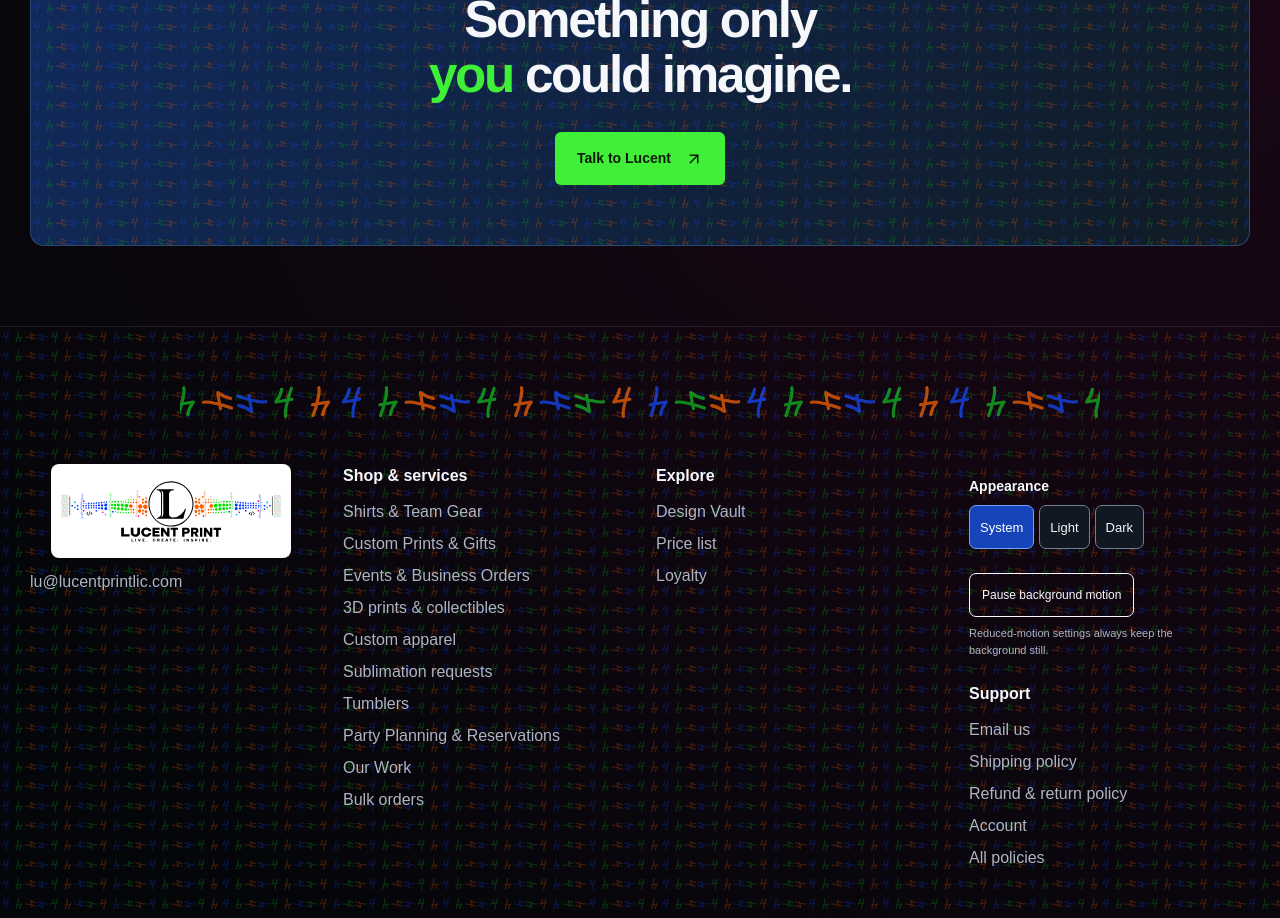
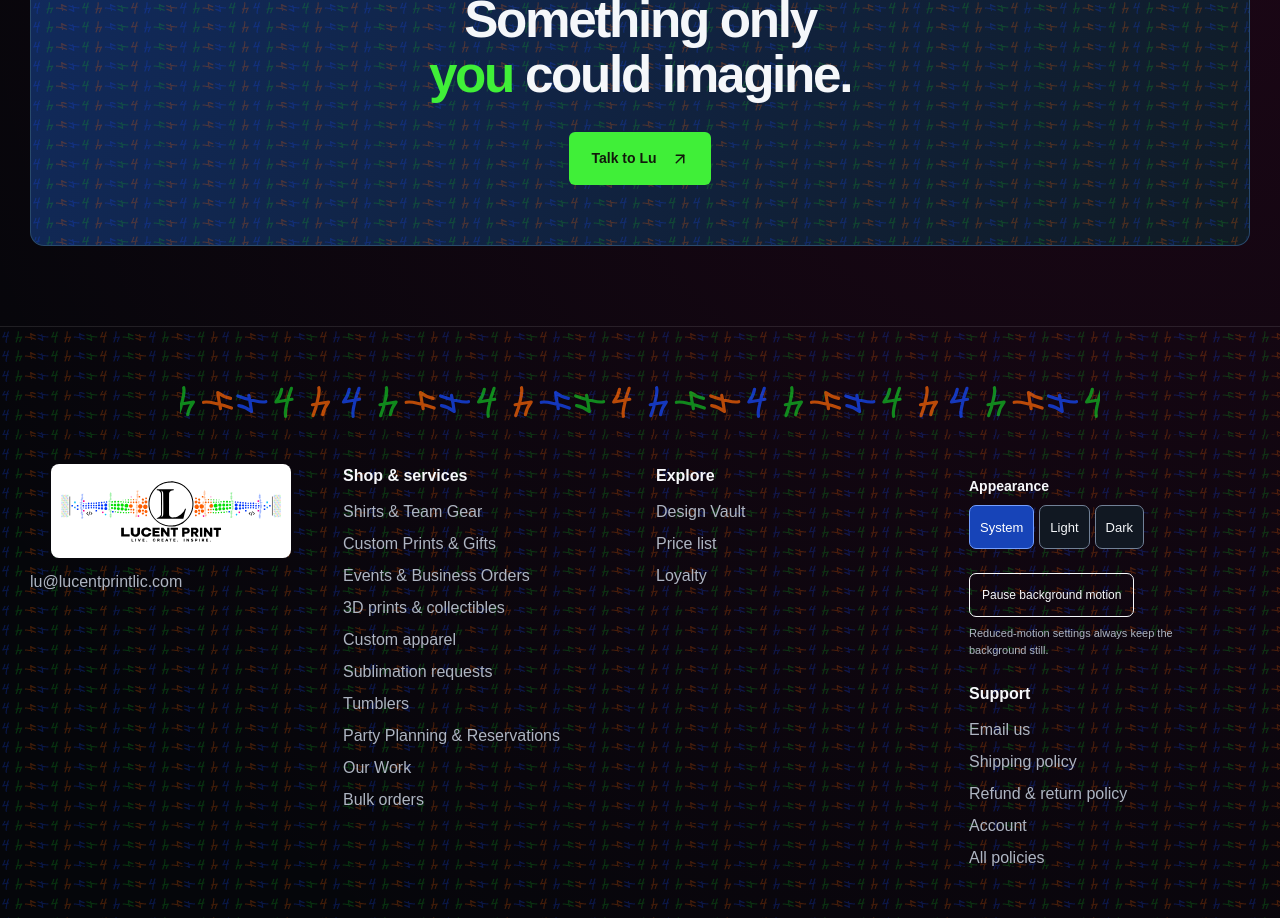
Before and after one commit to LucentPrint/lucent-print, a Next.js app: page / in a window 1280 px wide. Shown: the part 4440-5358 px from the top of the page. Built offline with nearby package versions, Linux system fonts and the light colour scheme; no server answers.

Commit message:
Change homepage contact CTA to Talk to Lu

```diff
--- a/app/page.tsx
+++ b/app/page.tsx
@@ -18,6 +18,6 @@ export default function Home() {
     <BrandDivider/><section className="lp-paths shell" aria-labelledby="paths-title"><div className="lp-section-heading"><div><p className="lp-kicker">FOUR WAYS TO CREATE WITH LUCENT</p><h2 id="paths-title">What can we make for you?</h2></div><p>Shop available designs, request custom work,<br/>or explore planning and reservation services.</p></div><div className="lp-path-grid lp-offering-grid">{paths.map(p=><article className="lp-path-card" key={p.number}>{p.image ? <div className="lp-card-image"><Image src={p.image} alt={p.alt} fill sizes="(max-width: 800px) 100vw, 50vw" className="object-cover"/><span>{p.number}</span></div> : <div className="lp-category-panel"><span className="lp-kicker">{p.number} / {p.detail}</span><p>{p.examples}</p><span className="lp-category-four" aria-hidden="true" /></div>}<div className="lp-card-copy"><h3>{p.title}</h3><p>{p.text}</p><Link href={p.href} className="lp-card-action">{p.action}<ArrowUpRight size={20} aria-hidden="true"/></Link><Link href={p.secondary} className="lp-text-link lp-secondary-action">{p.secondaryAction}<ArrowRight size={16} aria-hidden="true"/></Link></div></article>)}</div></section>
     <section className="lp-work"><div className="shell lp-work-grid"><div><p className="lp-kicker">FROM IDEA TO SOMETHING REAL</p><h2>Real work.<br/>Distinct personality.</h2><p className="lp-intro">A team shirt with its own identity. A family design that gets everyone involved. A 3D piece with a little attitude. Explore completed Lucent projects for inspiration. Current availability is shown in the shop.</p><Link href="/our-work" className="lp-button lp-button-outline">See our work <ArrowUpRight size={18}/></Link></div><div className="lp-work-photo lp-original-art"><Image src="/images/brand/lucent-code-cascade-back-color-fours.svg" alt="Original Lucent Print Code Cascade artwork with the central L and blue, green and orange rotated 4s" fill sizes="(max-width:800px) 100vw, 45vw" className="object-contain"/><span>CODE CASCADE / ORIGINAL LUCENT ARTWORK</span></div></div></section>
     <BrandDivider/><section className="shell lp-process"><div className="lp-section-heading"><div><p className="lp-kicker">CUSTOM DOESN’T HAVE TO BE COMPLICATED</p><h2>How to get started.</h2></div><Link className="lp-text-link" href="/custom">Explore custom options <ArrowUpRight size={18}/></Link></div><ol>{[["Shopping a listed item?","Choose an available product, review its options and price, then continue through checkout."],["Making something custom?","Send your idea, artwork, quantities, sizes and needed date. We’ll work through the scope and quote; printing follows your artwork approval."],["Planning an event?","Share your occasion and the support you need. Read the reservation details before paying—payment alone does not confirm your event date."]].map(([title,text],i)=><li key={title}><span>0{i+1}</span><h3>{title}</h3><p>{text}</p></li>)}</ol></section>
-    <section className="shell lp-close"><BrandDivider/><p className="lp-kicker">LET’S MAKE YOUR NEXT IDEA HAPPEN</p><h2>Something only<br/><em>you</em> could imagine.</h2><Link className="lp-button" href="/contact">Talk to Lucent <ArrowUpRight size={18}/></Link></section>
+    <section className="shell lp-close"><BrandDivider/><p className="lp-kicker">LET’S MAKE YOUR NEXT IDEA HAPPEN</p><h2>Something only<br/><em>you</em> could imagine.</h2><Link className="lp-button" href="/contact">Talk to Lu <ArrowUpRight size={18}/></Link></section>
   </div>;
 }
```
